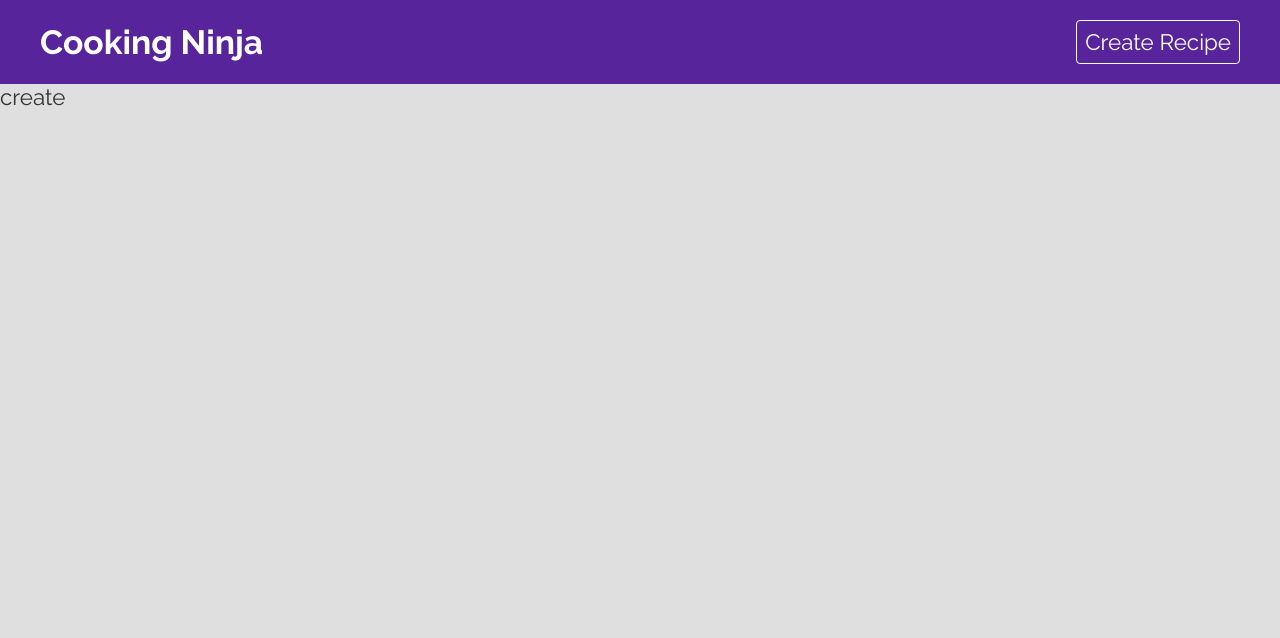
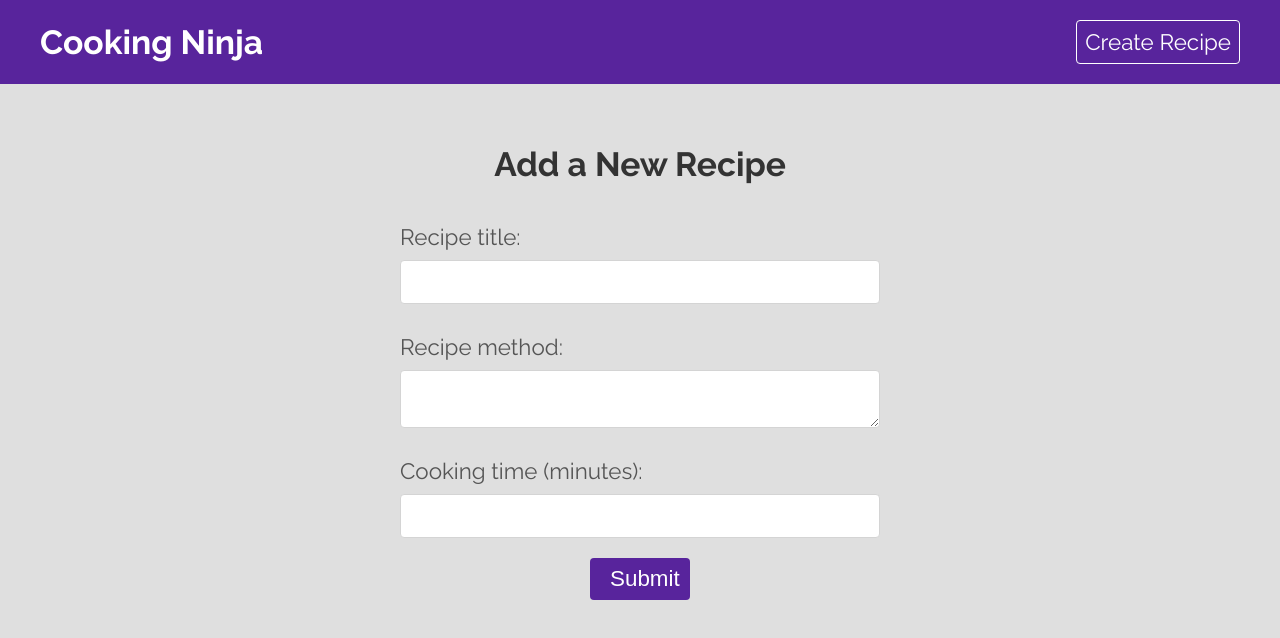
Before and after one commit to KieranWebDev/RecipeDirectory-ReactAndFirebase, a React (Create React App) app: page /create in a window 1280 px wide. Shown: the top 638 px of the page. Built offline with nearby package versions, Linux system fonts and the light colour scheme.

Commit message:
created add recipe form

```diff
--- a/src/pages/create/Create.js
+++ b/src/pages/create/Create.js
@@ -1,5 +1,52 @@
+import { useState } from 'react';
+
+//styles
 import './create.css';
 
 export default function Create() {
-  return <div>create</div>;
+  const [title, setTitle] = useState('');
+  const [method, setMethod] = useState('');
+  const [cookingTime, setCookingTime] = useState('');
+
+  function handleSubmit(e) {
+    e.preventDefault();
+    console.log(title, method, cookingTime);
+  }
+
+  return (
+    <div className="create">
+      <h2 className="page-title">Add a New Recipe</h2>
+      <form onSubmit={handleSubmit}>
+        <label>
+          <span>Recipe title:</span>
+        </label>
+        <input
+          type="text"
+          onChange={(e) => setTitle(e.target.value)}
+          value={title}
+          required
+        />
+
+        {/* ingredients go here */}
+        <label>
+          <span>Recipe method:</span>
+        </label>
+        <textarea
+          onChange={(e) => setMethod(e.target.value)}
+          value={method}
+          required
+        />
+        <label>
+          <span>Cooking time (minutes):</span>
+        </label>
+        <input
+          type="number"
+          onChange={(e) => setCookingTime(e.target.value)}
+          value={cookingTime}
+          required
+        />
+        <button className="button">Submit</button>
+      </form>
+    </div>
+  );
 }
--- a/src/pages/create/create.css
+++ b/src/pages/create/create.css
@@ -0,0 +1,39 @@
+.create {
+  color: #555;
+  max-width: 480px;
+  margin: 60px auto;
+}
+.create label span {
+  display: block;
+  margin: 30px 0 10px;
+}
+.create p {
+  margin-top: 10px;
+  font-size: 0.8em;
+}
+.create button {
+  display: block;
+  width: 100px;
+  font-size: 1em;
+  color: #fff;
+  padding: 8px 20px;
+  border: 0;
+  border-radius: 4px;
+  background-color: #58249c;
+  cursor: pointer;
+  text-decoration: none;
+  margin: 20px auto;
+}
+
+/* styles from global stylesheet */
+/* input, textarea {
+    color: #333;
+    padding: 8px;
+    font-size: 1em;
+    border-radius: 4px;
+    border: 1px solid #d4d4d4;
+    background-color: #fff;
+    display: block;
+    width: 100%;
+    box-sizing: border-box;
+  } */
```
